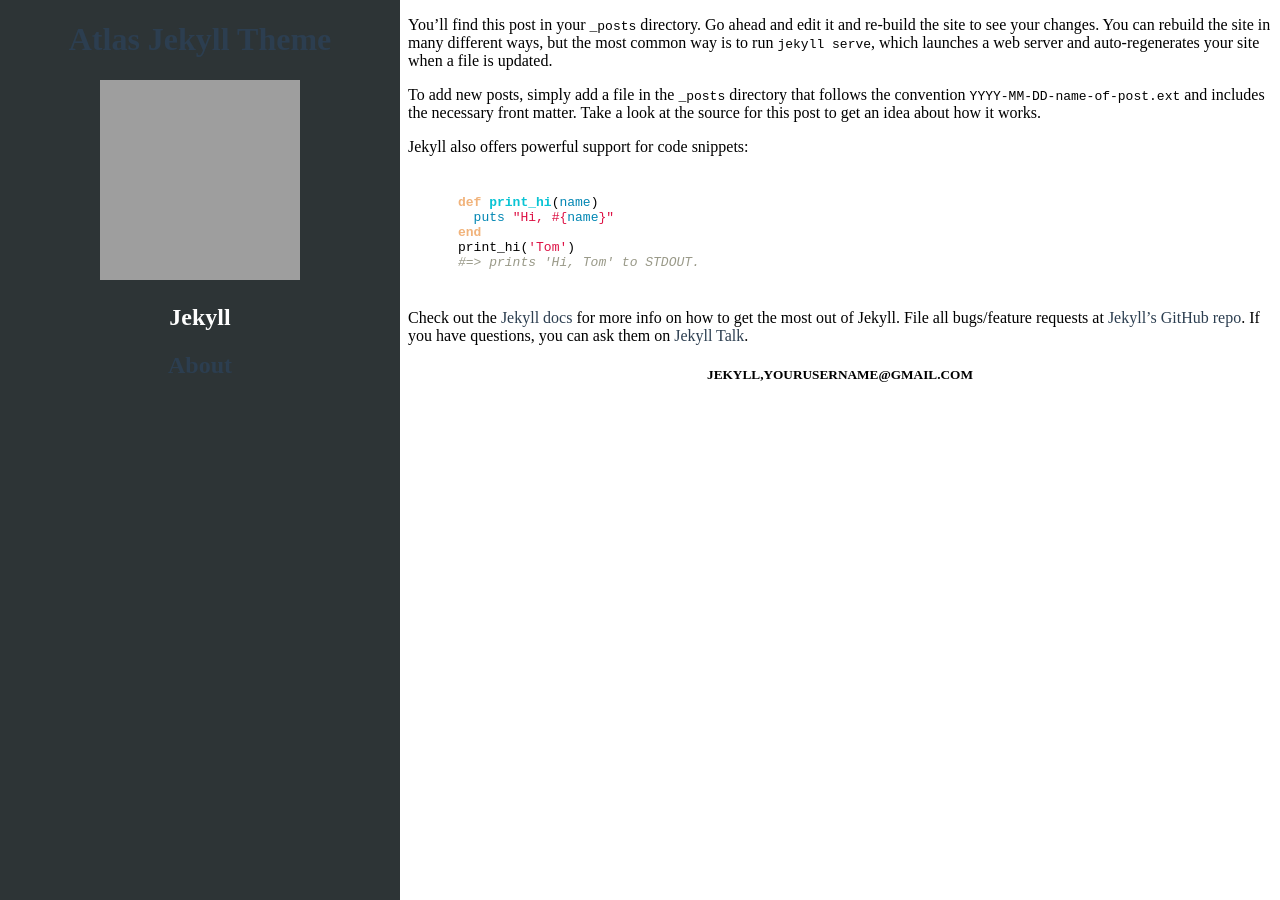
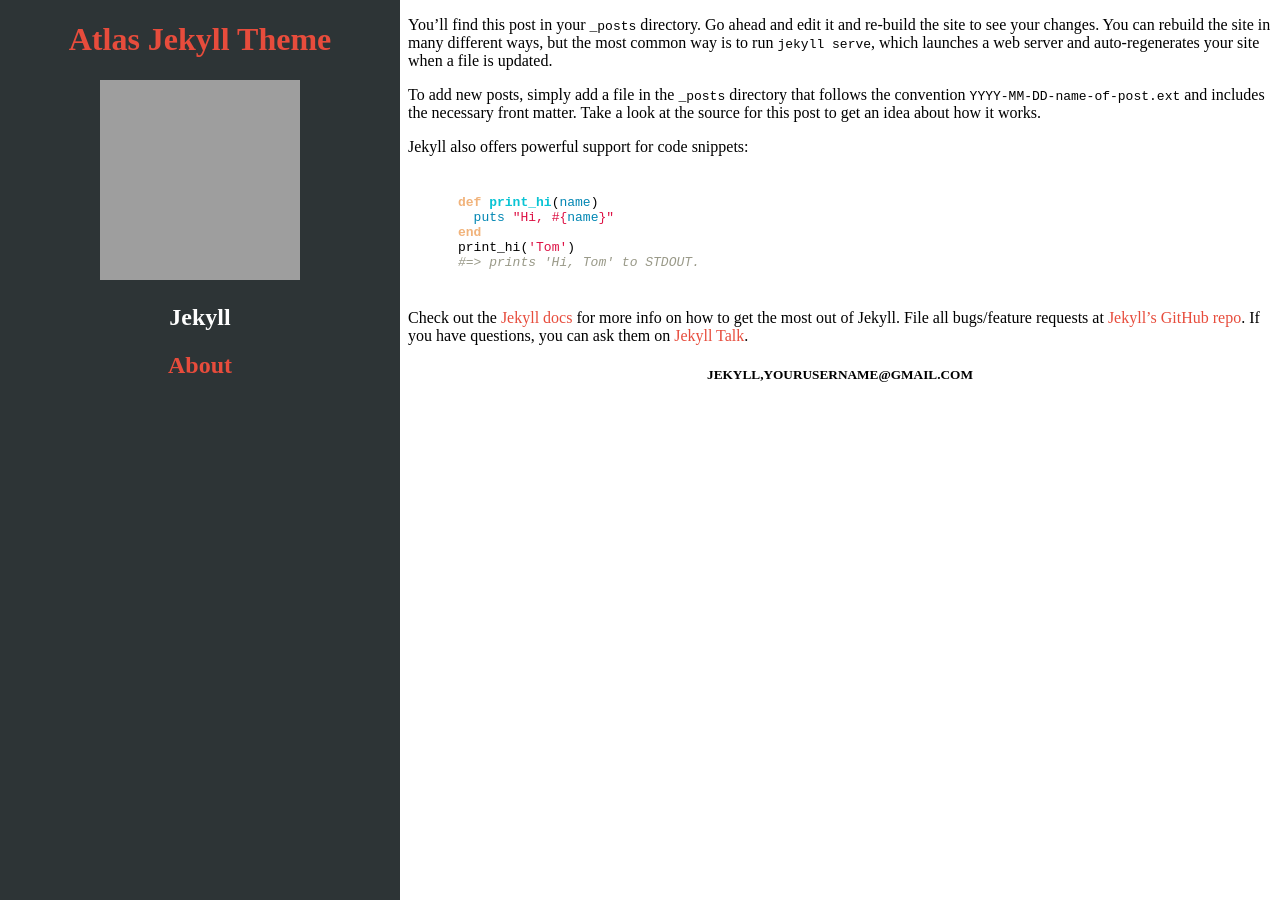
Before and after one commit to NrdyBhu1/atlas-jekyll-theme, a Jekyll site: the page built from _posts/2016-04-01-welcome-to-jekyll - Copy.markdown, in a window 1280 px wide. Built offline with Jekyll 4.4.1, drawn with Linux system fonts in a browser that asks for light colours; grey boxes are pictures that could not be loaded.

Commit message:
modified:   _sass/_base.scss 	modified:   index.md

```diff
--- a/_sass/_base.scss
+++ b/_sass/_base.scss
@@ -23,7 +23,7 @@
 }
 
 a{
-    color: $background-color;
+    color: #e74c3c;
     text-decoration: none;
 
     &:hover{
```
Also changed, not shown: index.md (+1 -1 lines).
